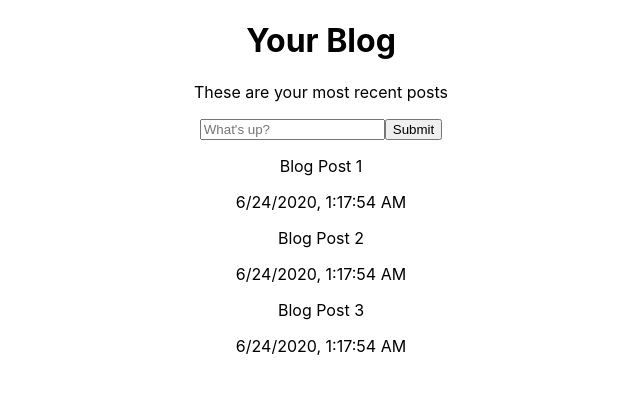
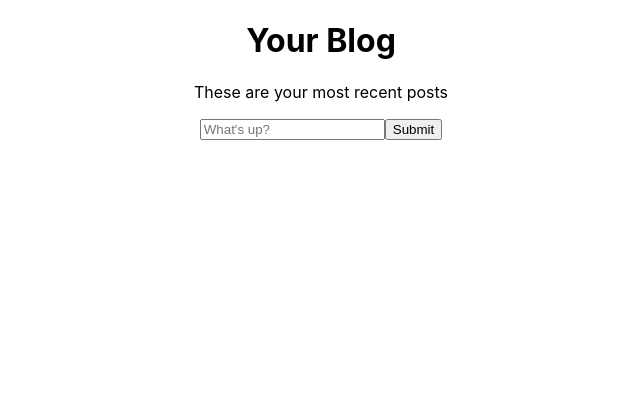
Before and after one commit to anthonydito/blog-web, a React (Create React App) app: page / in a window 1280 px wide. Shown: the top 394 px of the page, without its empty margins (319-959 px from the left). Built offline with nearby package versions, Linux system fonts and the light colour scheme.

Commit message:
displays the saved blog posts.

```diff
--- a/src/App.js
+++ b/src/App.js
@@ -30,9 +30,12 @@ function App() {
         value={text}
         placeholder="What's up?" />
       <button onClick={onSubmit}>Submit</button>
-      <BlogPost text="Blog Post 1" createdAt={new Date()} />
-      <BlogPost text="Blog Post 2" createdAt={new Date()} />
-      <BlogPost text="Blog Post 3" createdAt={new Date()} />
+      {blogPosts.map((blogPost) => (
+        <BlogPost
+          key={blogPost.createdAt}
+          text={blogPost.text}
+          createdAt={blogPost.createdAt} />
+        ))}
     </div>
   );
 }
```
